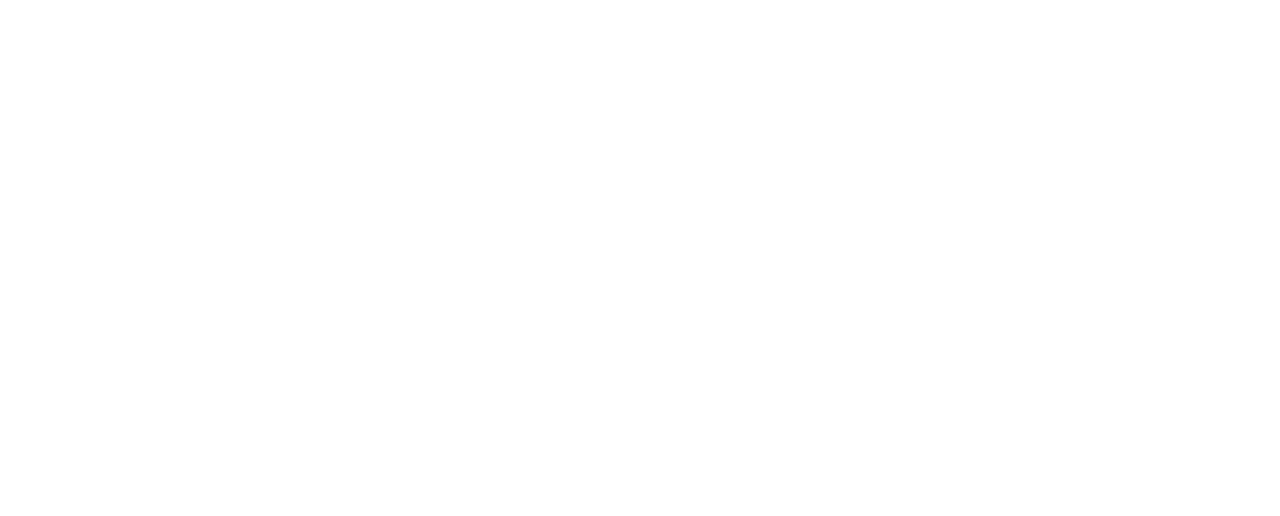
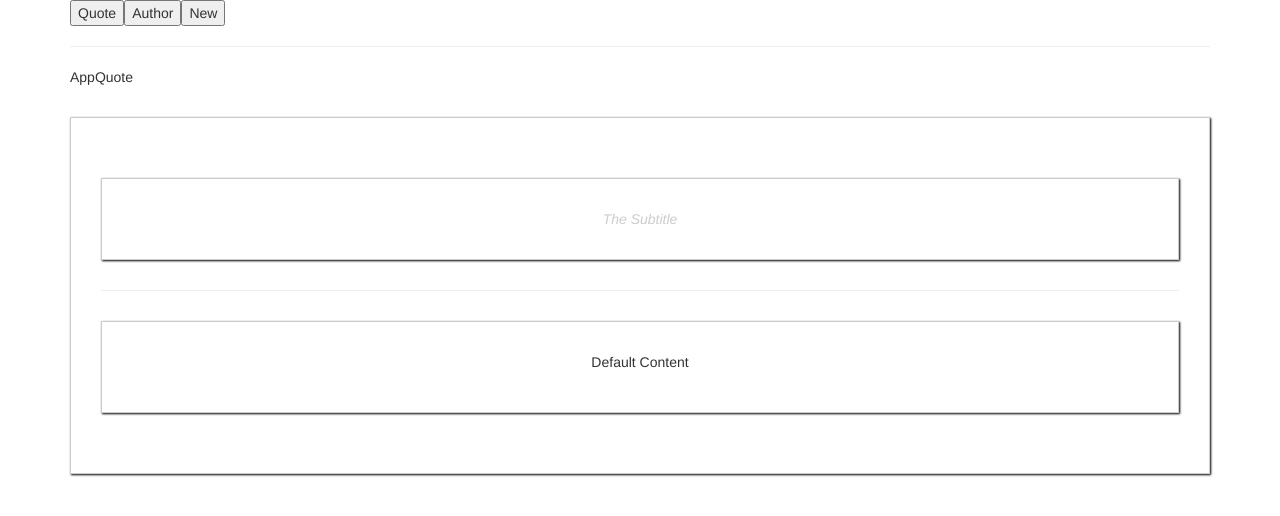
Before and after one commit to seinelet/udemy-vue-comp-1, a Vue app: page / in a window 1280 px wide. Shown: the top 516 px of the page. Built offline with nearby package versions, Linux system fonts and the light colour scheme.

Commit message:
Section 9 Finish

```diff
--- a/src/App.vue
+++ b/src/App.vue
@@ -2,18 +2,43 @@
   <div class="container">
     <div class="row">
       <div class="col-xs-12">
-
+        <button @click="selectedComponent = 'appQuote'">Quote</button>
+        <button @click="selectedComponent = 'appAuthor'">Author</button>
+        <button @click="selectedComponent = 'appNew'">New</button>
+        <hr />
+        <p>{{ selectedComponent }}</p>
+        <keep-alive>
+          <component :is="selectedComponent">
+            <p>Default Content</p>
+          </component>
+        </keep-alive>
+        <!-- <app-quote>
+          <h2 slot="title">{{ quoteTitle }}</h2>
+          <p>A wonderful Quote</p>
+        </app-quote> -->
       </div>
     </div>
   </div>
 </template>
 
 <script>
+import Quote from "./components/Quote.vue";
+import Author from "./components/Author.vue";
+import New from "./components/New.vue";
 
 export default {
-
+  data() {
+    return {
+      quoteTitle: "The Quote",
+      selectedComponent: "AppQuote"
+    };
+  },
+  components: {
+    AppQuote: Quote,
+    appAuthor: Author,
+    appNew: New
   }
+};
 </script>
 
-<style>
-</style>
+<style></style>
--- /dev/null
+++ b/src/components/Author.vue
@@ -0,0 +1,9 @@
+<template>
+  <div>
+    <h3>Author Quote</h3>
+  </div>
+</template>
+
+<script>
+export default {};
+</script>
--- /dev/null
+++ b/src/components/New.vue
@@ -0,0 +1,26 @@
+<template>
+  <div>
+    <h3>New Quote</h3>
+    <button @click="counter++">Increase!</button>
+    <p>{{ counter }}</p>
+  </div>
+</template>
+
+<script>
+export default {
+  data: function() {
+    return {
+      counter: 0
+    };
+  },
+  destroyed() {
+    console.log("Destroyed!");
+  },
+  deactivated() {
+    console.log("Deactivated!");
+  },
+  activated() {
+    console.log("Activated!");
+  }
+};
+</script>
--- /dev/null
+++ b/src/components/Quote.vue
@@ -0,0 +1,32 @@
+<template>
+  <div>
+    <div class="title">
+      <slot name="title"></slot>
+      <span style="color: #ccc"><slot name="subtitle">The Subtitle</slot></span>
+    </div>
+    <hr />
+    <div>
+      <slot></slot>
+    </div>
+  </div>
+</template>
+
+<script>
+export default {};
+</script>
+
+<style lang="scss" scoped>
+div {
+  border: 1px solid #ccc;
+  box-shadow: 1px 1px 2px black;
+  padding: 30px;
+  margin: 30px auto;
+  text-align: center;
+}
+h2 {
+  color: red;
+}
+.title {
+  font-style: italic;
+}
+</style>
```
Lines whose indentation alone changed are shown as unchanged.
